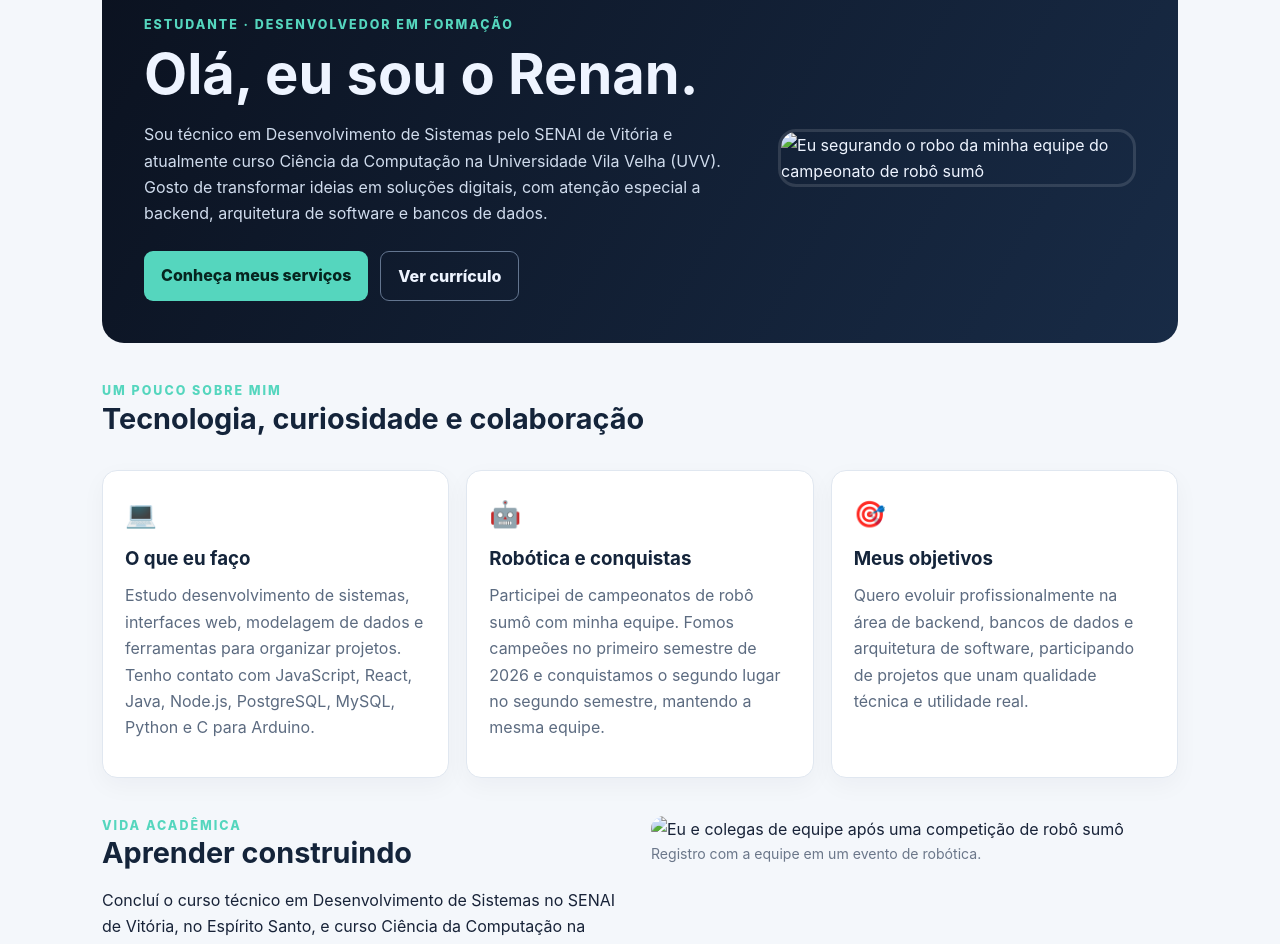
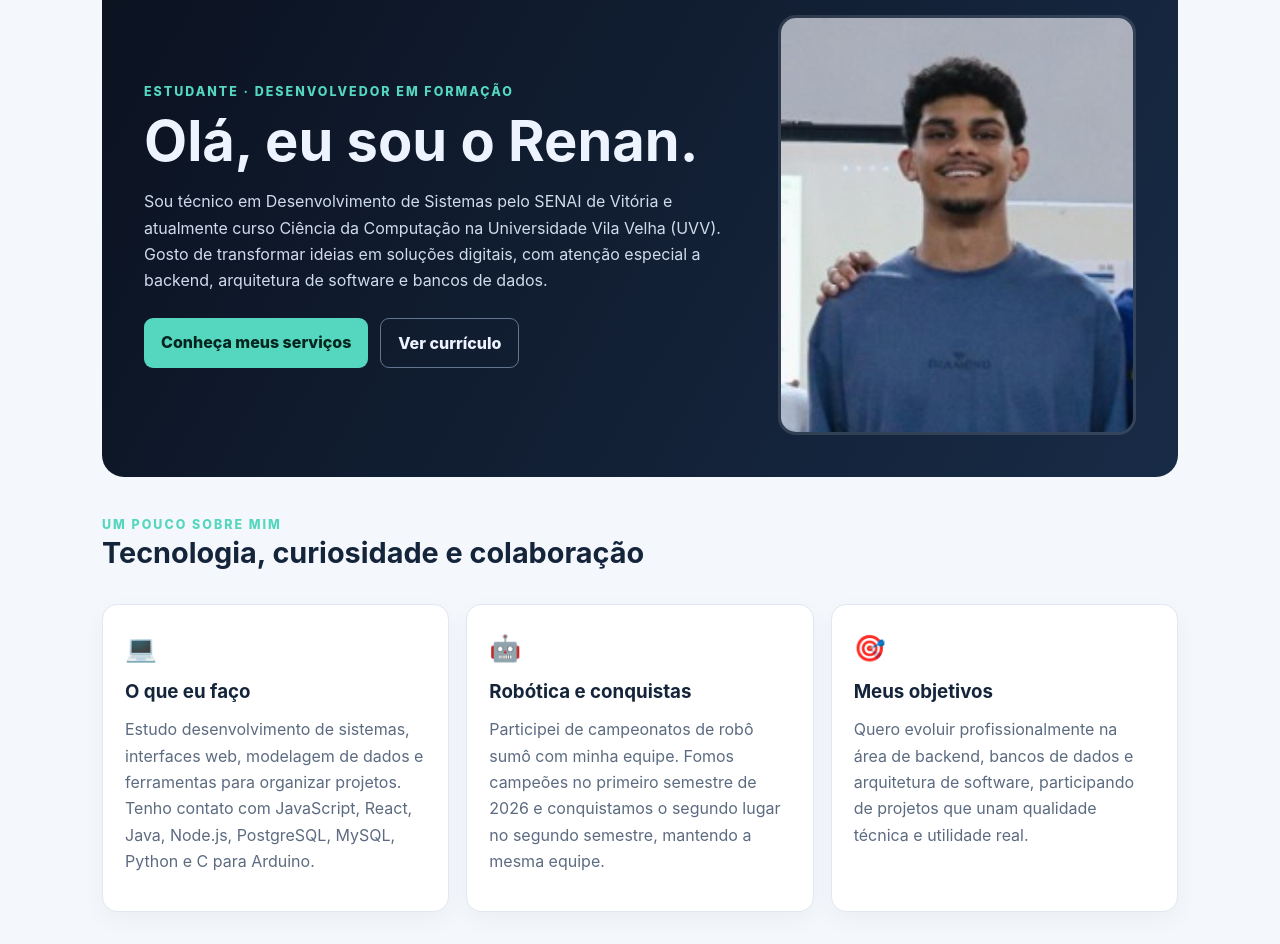
Before and after one commit to NaNNunes/landingpage-csw-uvv, a plain HTML site: page index.html in a window 1280 px wide. Shown: the part 140-1084 px from the top of the page. Drawn offline with Linux system fonts and the light colour scheme.

Commit message:
renomeando no index denovo

```diff
--- a/index.html
+++ b/index.html
@@ -28,7 +28,7 @@
                     atenção especial a backend, arquitetura de software e bancos de dados.</p>
                 <div class="actions"><a class="btn" href="servicos.html">Conheça meus serviços</a><a
                         class="btn secondary" href="curriculo.html">Ver currículo</a></div>
-            </div><img src="assets/renan.jpeg" alt="Eu segurando o robo da minha equipe do campeonato de robô sumô">
+            </div><img src="assets/eu.jpeg" alt="Eu segurando o robo da minha equipe do campeonato de robô sumô">
         </section>
         <section class="section">
             <div class="section-head">
@@ -70,7 +70,7 @@
                     deixar de aprender sobre experiência do usuário e trabalho em equipe.</p><a
                     href="curriculo.html">Veja minha trajetória acadêmica →</a>
             </div>
-            <div><img class="photo-wide" src="assets/equipe-robo-sumo.jpeg"
+            <div><img class="photo-wide" src="assets/equipe_robo_sumo.jpeg"
                     alt="Eu e colegas de equipe após uma competição de robô sumô">
                 <p class="small">Registro com a equipe em um evento de robótica.</p>
             </div>
```
